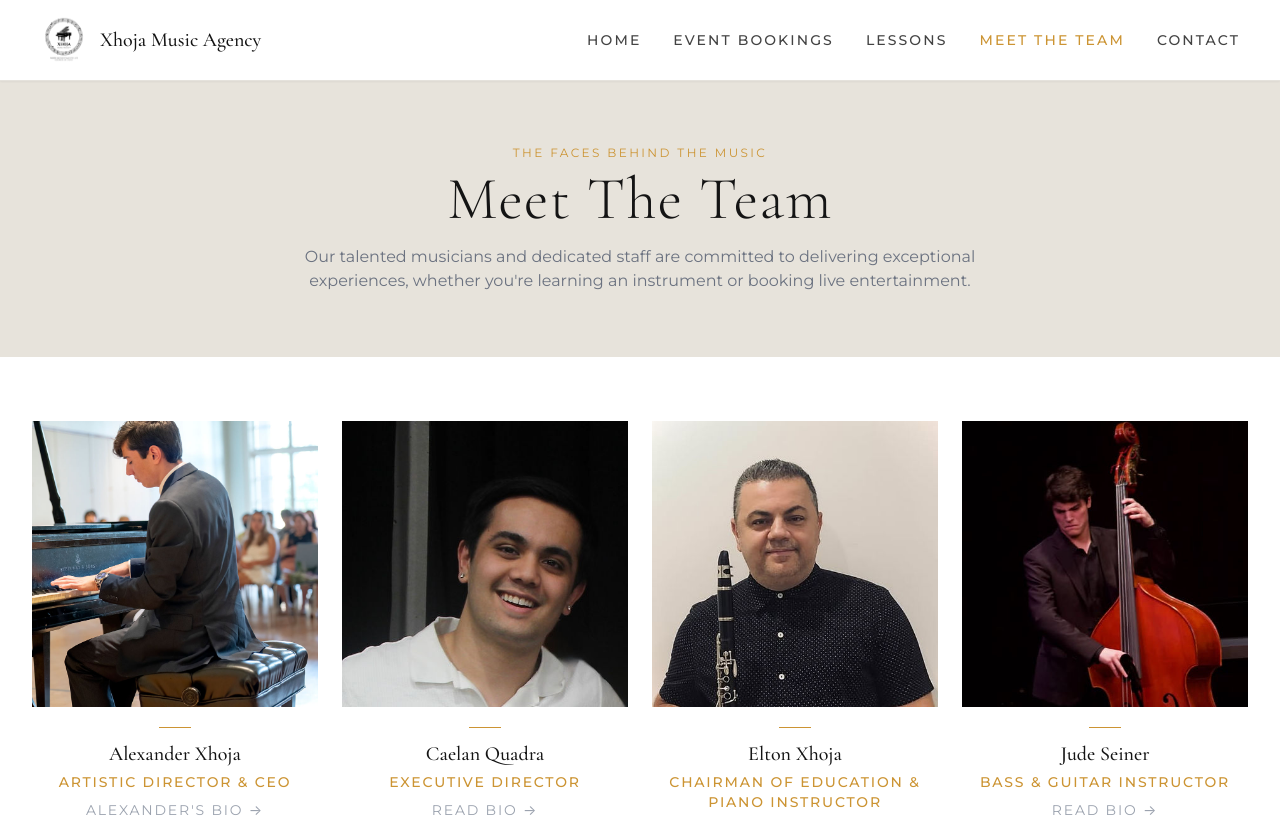
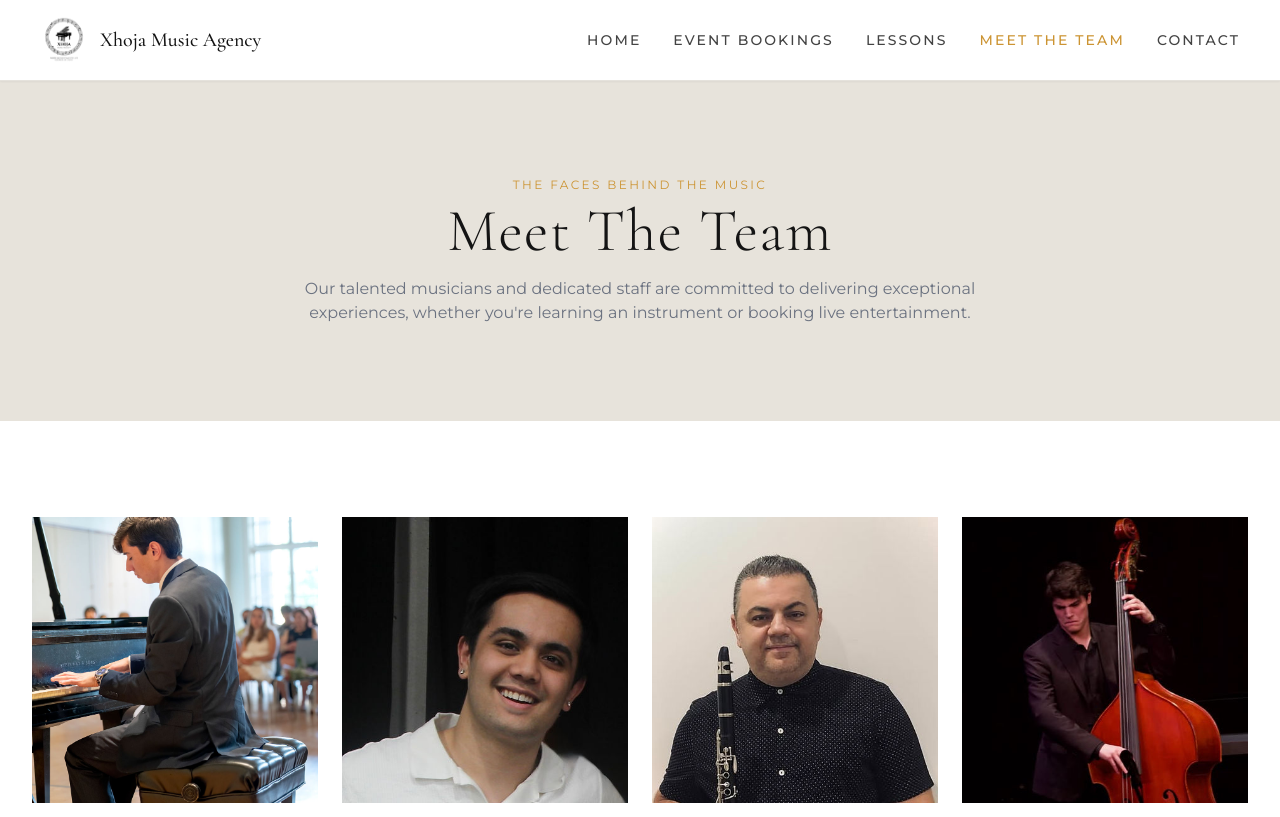
Before and after one commit to xhojamusicagency-cmd/xhoja-music-agency, a React (Vite) app: page /team in a window 1280 px wide. Shown: the top 817 px of the page. Built offline with nearby package versions, Linux system fonts and the light colour scheme.

Commit message:
Polish Team page: standardize section padding

```diff
--- a/src/pages/Team.tsx
+++ b/src/pages/Team.tsx
@@ -127,7 +127,7 @@ export default function Team() {
   return (
     <div>
       {/* Hero Section */}
-      <section id="meet-the-team" className="bg-cream py-10 md:py-16">
+      <section id="meet-the-team" className="bg-cream py-16 md:py-24">
         <div className="max-w-7xl mx-auto px-4 sm:px-6 lg:px-8 text-center">
           <p className="text-gold uppercase tracking-[2.4px] text-xs mb-2">THE FACES BEHIND THE MUSIC</p>
           <h1 className="font-serif text-4xl sm:text-5xl md:text-6xl font-light leading-[1.1] tracking-[1.5px] mb-4">Meet The Team</h1>
@@ -138,7 +138,7 @@ export default function Team() {
       </section>
 
       {/* Team Members Grid */}
-      <section id="team-members" className="bg-white py-10 md:py-16">
+      <section id="team-members" className="bg-white py-16 md:py-24">
         <div className="max-w-7xl mx-auto px-4 sm:px-6 lg:px-8">
           <div className="grid grid-cols-2 md:grid-cols-3 lg:grid-cols-4 gap-x-6 gap-y-12">
             {teamMembers.map((member) => (
```
